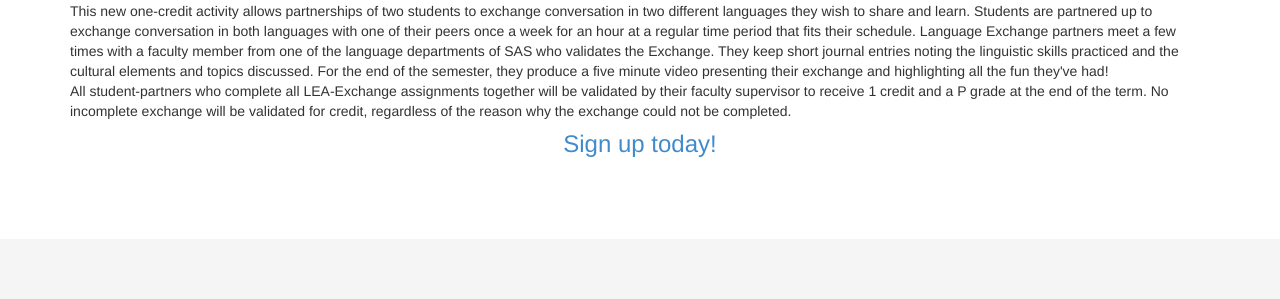
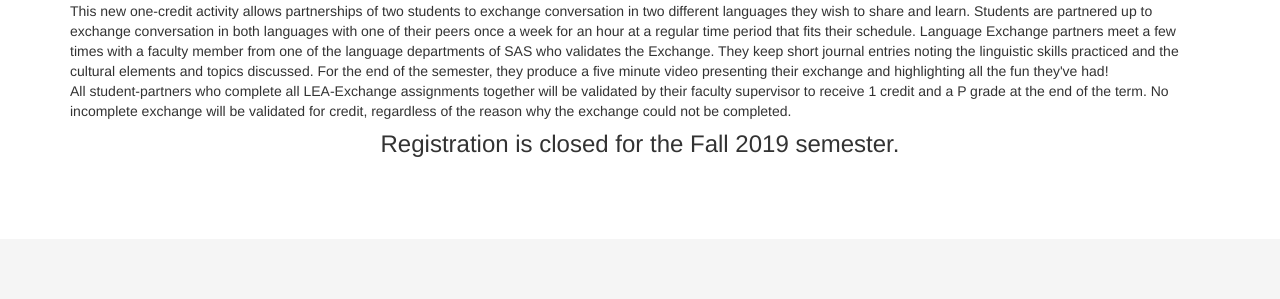
Before and after one commit to cerule7/exchange-website, a Flask app: page / in a window 1280 px wide. Shown: the part 501-800 px from the top of the page. Run offline with Flask 2, Linux system fonts and the light colour scheme; parts of the project's set-up code (start-up, migrations or seed data) failed here and were passed over; some libraries are stand-ins or nearby versions.

Commit message:
Update home.html

```diff
--- a/templates/pages/home.html
+++ b/templates/pages/home.html
@@ -20,7 +20,7 @@
   <p align="center"> <iframe width="560" height="315" src="https://www.youtube.com/embed/b8HfA6pU2gI" frameborder="0" allow="accelerometer; autoplay; encrypted-media; gyroscope; picture-in-picture" allowfullscreen></iframe> </p>
 
   <p>
-  <center> <p> <a href="https://rutgers-language-exchange.herokuapp.com/signup"> <h3> Sign up today! </h3> </a> </p> </center>
+  <center> <p> <h3> Registration is closed for the Fall 2019 semester. </h3> </p> </center>
 
 </body>
 
```
